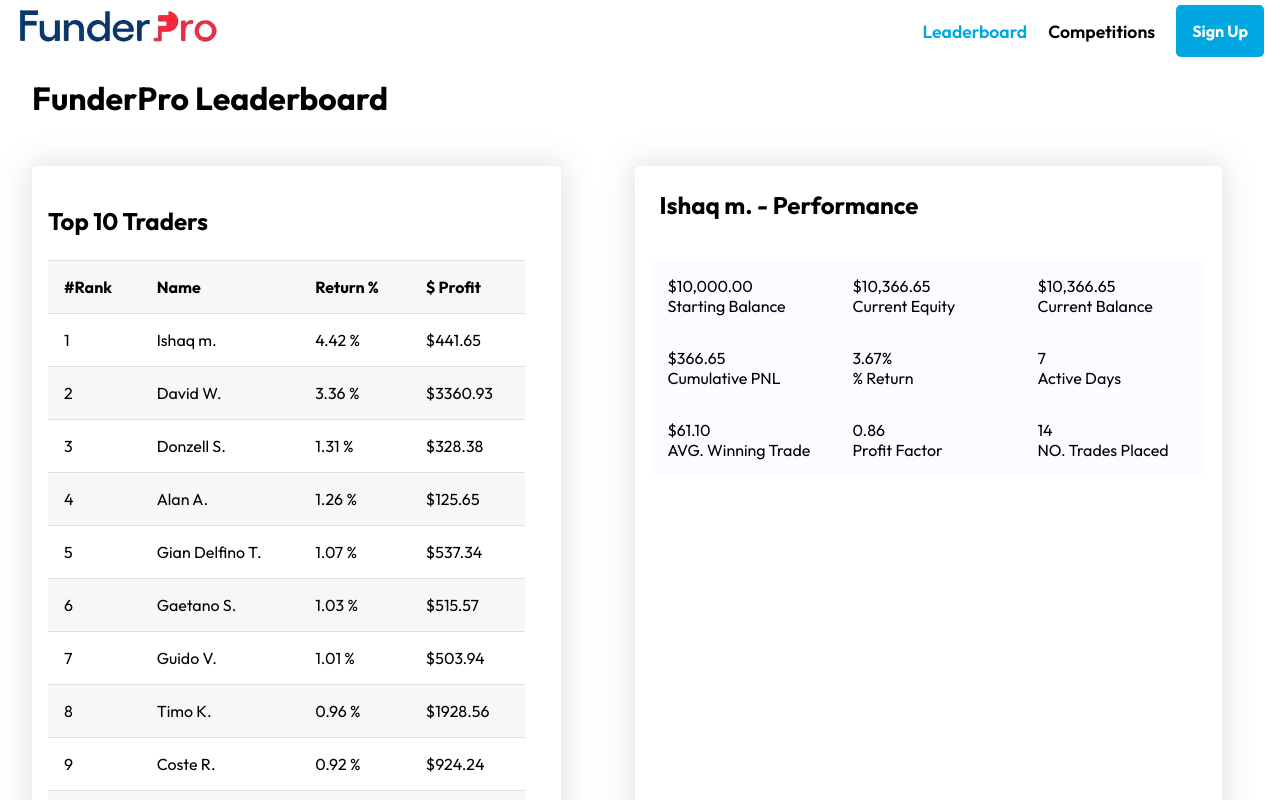
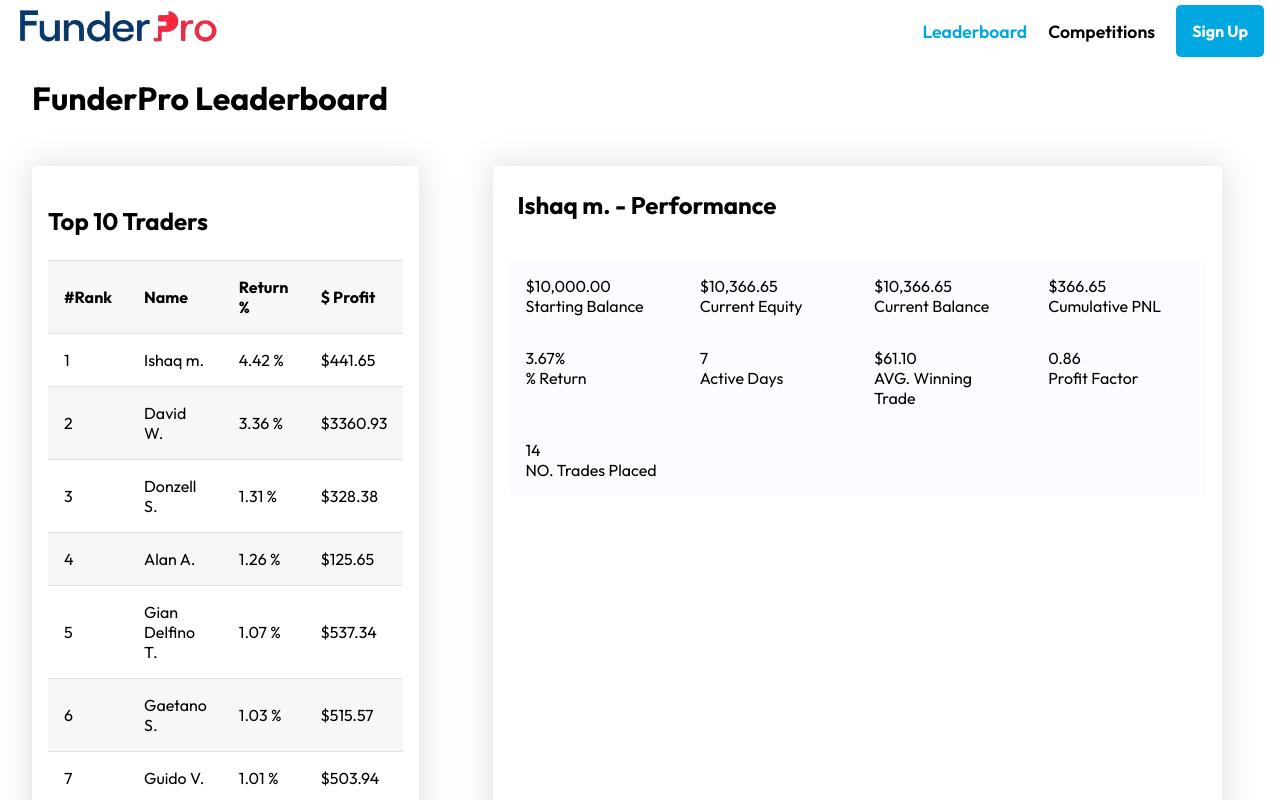
Before and after one commit to Devanshugoell/funderpro, a React (Create React App) app: page / in a window 1280 px wide. Shown: the top 800 px of the page. Built offline with nearby package versions, Linux system fonts and the light colour scheme.

Commit message:
Added width to the tableSection leaderBoard

```diff
--- a/src/Leaderboard/Leaderboard.css
+++ b/src/Leaderboard/Leaderboard.css
@@ -28,7 +28,7 @@
 .tableSection {
   box-shadow: 0px 0px 30px 3px rgba(128, 128, 128, 0.23);
   border-radius: 5px;
-  /* max-width: 40%; */
+  width: 48%;
   margin: 2em;
   padding-bottom: 1em;
 }
```
